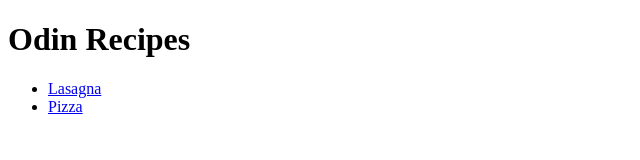
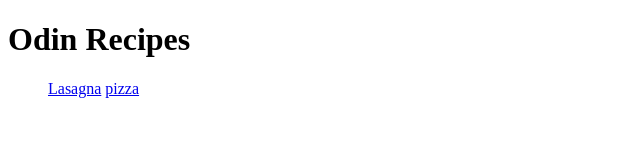
Before and after one commit to GelilaWoldemariam/odin-recipes, a plain HTML site: page index.html in a window 1280 px wide. Shown: the whole page, without its empty margins (0-640 px from the left). Drawn offline with Linux system fonts and the light colour scheme.

Commit message:
add index.html

```diff
--- a/index.html
+++ b/index.html
@@ -8,8 +8,8 @@
   <body>
     <h1>Odin Recipes</h1>
     <ul>
-      <li><a href="recipes/lasagna.html">Lasagna</a></li>
-      <li><a href="recipes/pizza.html">Pizza</a></li>
+      <a href="recipes/lasagna.html">Lasagna</a>
+      <a href="recipes/pizza.html">pizza</a>
     </ul>
   </body>
 </html>
```
